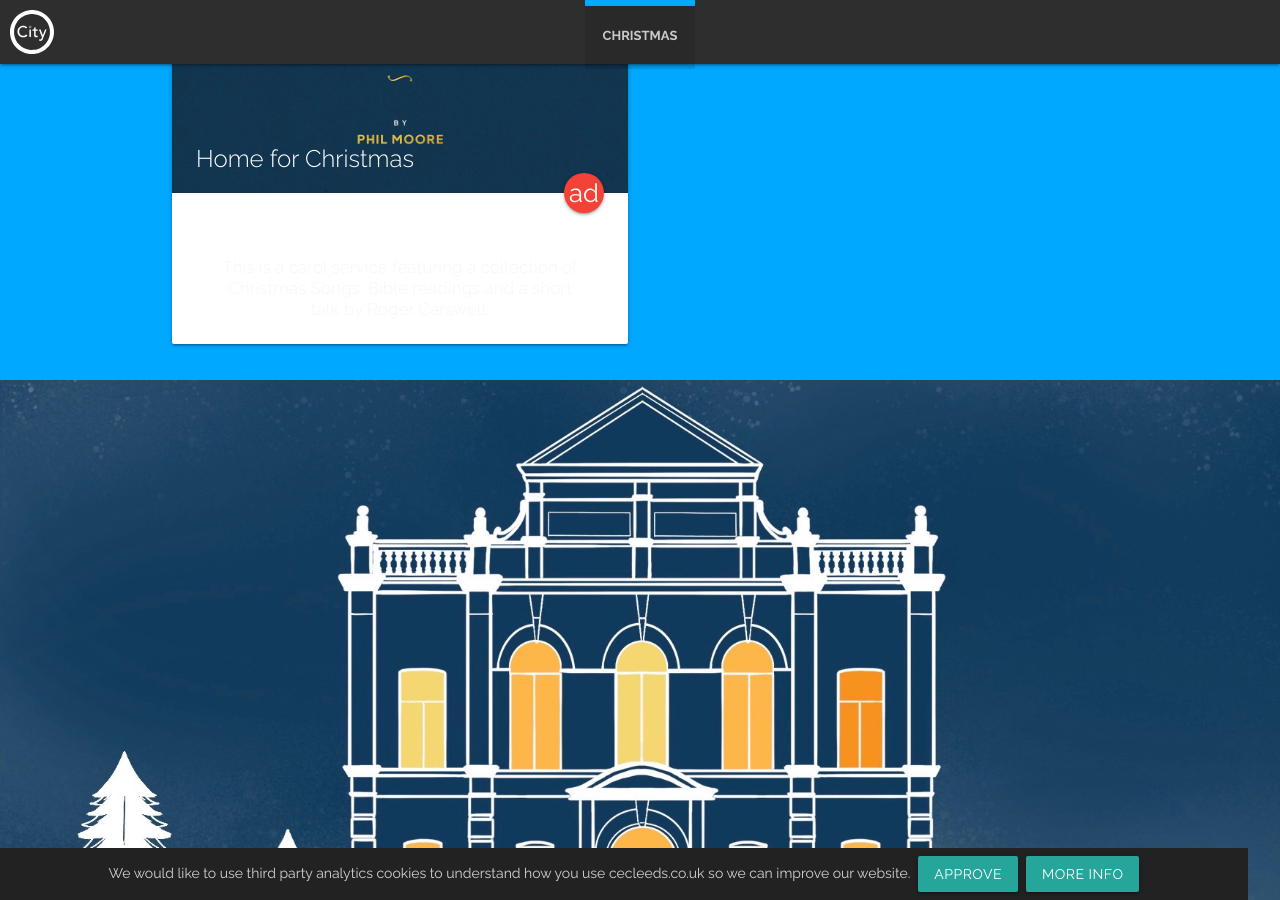
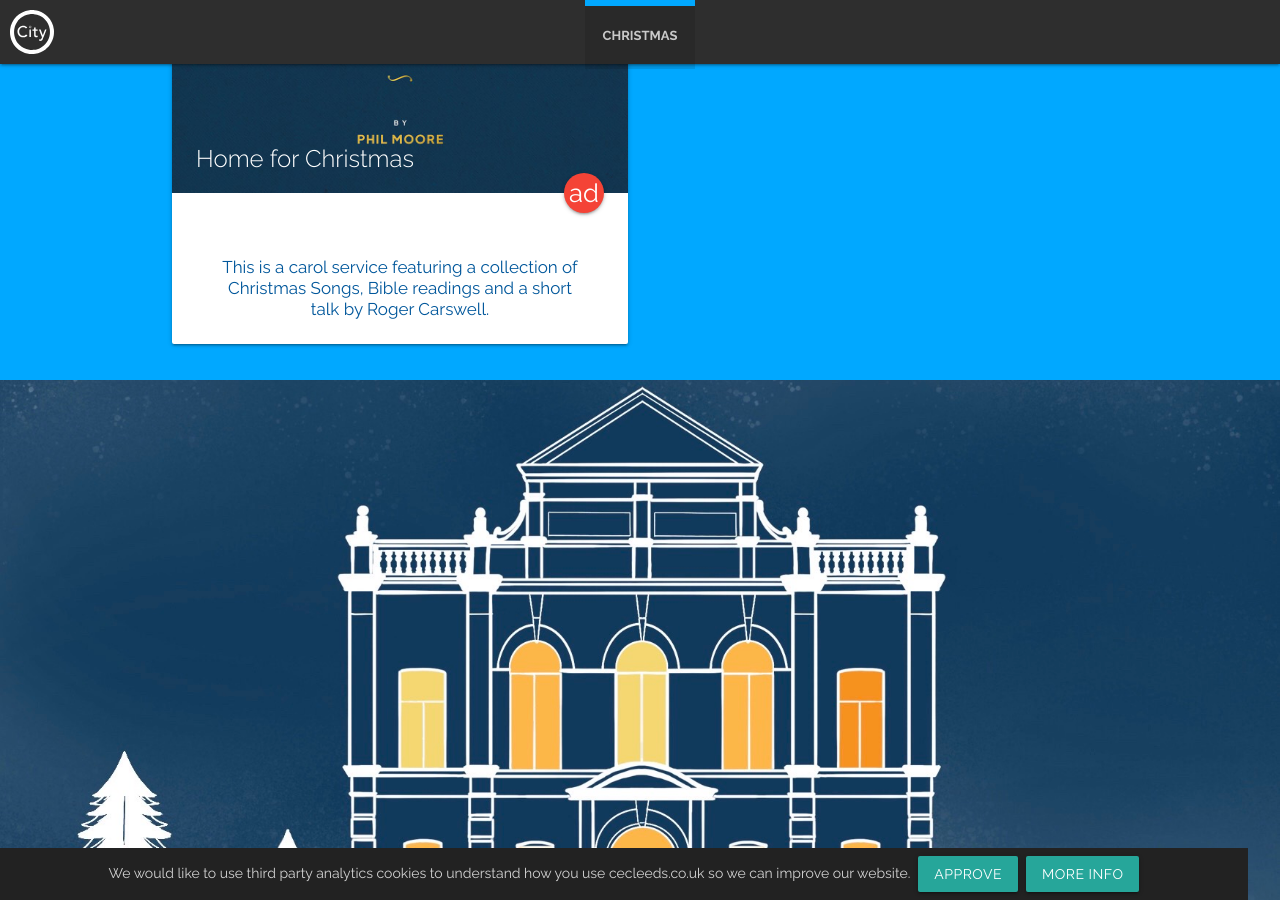
Before and after one commit to woodcock3/citychurch, a Jekyll site: the page built from _christmas/christmas.md, in a window 1280 px wide and 900 px high, scrolled down 1855 px. Built offline with Jekyll 4.4.1, drawn with Linux system fonts in a browser that asks for light colours.

Commit message:
Update christmas.md

```diff
--- a/_christmas/christmas.md
+++ b/_christmas/christmas.md
@@ -51,9 +51,9 @@ Home for Christmas is a collection of Christmas Songs, Bible readings and a shor
         <div class="card-image">
           <img src="{{ 'img/christmas/home-for-christmas-cd.jpg' | relative_url }}">
           <span class="card-title">Home for Christmas</span>
-          <a class="btn-floating halfway-fab waves-effect waves-light red"><i class="material-icons">add</i></a>
+          <a class="btn-floating halfway-fab waves-effect waves-light red" href="https://www.homeforchristmas.org.uk/watch/"><i class="material-icons">add</i></a>
         </div>
-        <div class="card-content">
+        <div class="card-content light-blue-text text-darken-4">
           <p>This is a carol service featuring a collection of Christmas Songs, Bible readings and a short talk by Roger Carswell.</p>
         </div>
       </div>
```
